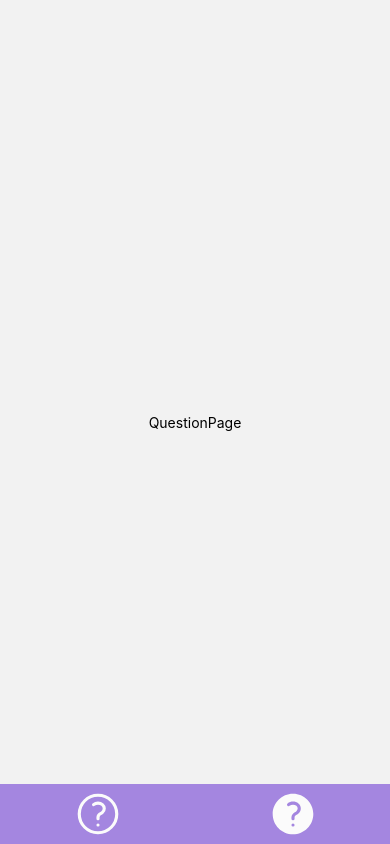
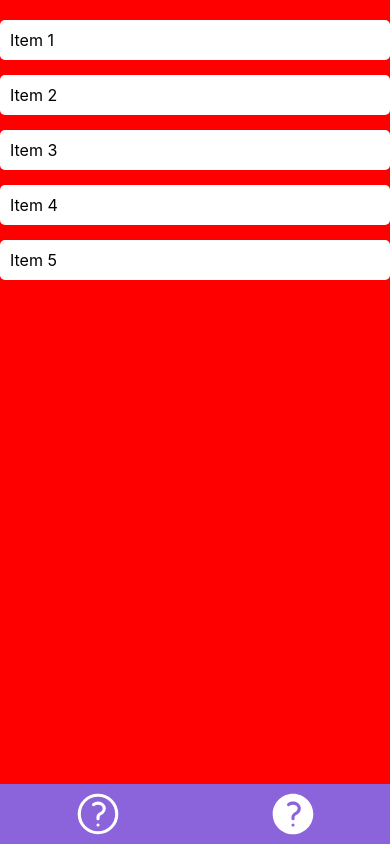
Before and after one commit to CemSToker/MobileApp, a React Native app: screen /QuestionPage in a window 390 px wide. Built offline with nearby package versions, Linux system fonts and the light colour scheme.

Commit message:
Scroll View ve veri fetch calisiyor

```diff
--- a/AsyncStorage.js
+++ b/AsyncStorage.js
@@ -17,7 +17,7 @@ export const getObject = async (key) => {
     const jsonValue = await AsyncStorage.getItem(key);
     if (jsonValue !== null) {
       const value = JSON.parse(jsonValue);
-      console.log('Object retrieved:', value);
+      console.log('Object retrieved:');
       return value;
     }
   } catch (e) {
--- a/components/main/BottomTab.js
+++ b/components/main/BottomTab.js
@@ -68,7 +68,7 @@ const styles =StyleSheet.create({
         bottom:0,
         zIndex:999,
         backgroundColor:colours.bottomtab,
-        opacity: 0.75,
+        opacity: 1,
     },
     wrapper2:{flexDirection:"row",justifyContent:"space-around",height:55,paddingTop:5,marginBottom:5,borderRadius: 20}
 
--- a/components/main/MultiColorGradient.js
+++ /dev/null
@@ -1,78 +0,0 @@
-import React from 'react';
-import { StyleSheet, View } from 'react-native';
-import { colours } from '../../colours';
-const MultiColorGradient = ({ children }) => {
-  return (
-    <View style={styles.container}>
-      <View style={[styles.gradient, styles.gradient1]} />
-      <View style={[styles.gradient, styles.gradient2]} />
-      <View style={[styles.gradient, styles.gradient3]} />
-      <View style={[styles.gradient, styles.gradient4]} />
-      <View style={[styles.gradient, styles.gradient5]} />
-      <View style={[styles.gradient, styles.gradient6]} />
-      <View style={[styles.gradient, styles.gradient7]} />
-      <View style={styles.overlay}>
-        {children}
-      </View>
-    </View>
-  );
-};
-
-const styles = StyleSheet.create({
-  container: {
-    flex: 1,
-  },
-  gradient: {
-    position: 'absolute',
-    width: '100%',
-  },
-  gradient1: {
-    top: 0,
-    height: '14.29%',
-    backgroundColor: colours.background[0],
-  },
-  gradient2: {
-    top: '14.29%',
-    height: '14.29%',
-    backgroundColor: colours.background[1],
-    opacity: 0.9,
-  },
-  gradient3: {
-    top: '28.58%',
-    height: '14.29%',
-    backgroundColor: colours.background[2],
-    opacity: 0.8,
-  },
-  gradient4: {
-    top: '42.87%',
-    height: '14.29%',
-    backgroundColor: colours.background[3],
-    opacity: 0.7,
-  },
-  gradient5: {
-    top: '57.16%',
-    height: '14.29%',
-    backgroundColor: colours.background[4],
-    opacity: 0.6,
-  },
-  gradient6: {
-    top: '71.45%',
-    height: '14.29%',
-    backgroundColor: colours.background[5],
-    opacity: 0.5,
-  },
-  gradient7: {
-    top: '85.74%',
-    height: '14.29%',
-    backgroundColor: colours.background[6],
-    opacity: 0.4,
-  },
-  overlay: {
-    ...StyleSheet.absoluteFillObject,
-    justifyContent: 'center',
-    alignItems: 'center',
-    zIndex: 5,
-  },
-});
-
-export default MultiColorGradient;
--- a/components/main/SvgGradient.js
+++ b/components/main/SvgGradient.js
@@ -1,25 +1,76 @@
-import React from 'react';
-import { StyleSheet, View, Text } from 'react-native';
+import React, { useEffect, useRef, useCallback } from 'react';
+import { StyleSheet, View, Text, Animated, Easing } from 'react-native';
 import Svg, { Defs, LinearGradient, Stop, Rect } from 'react-native-svg';
 import { colours } from '../../colours';
+import { useFocusEffect } from '@react-navigation/native';
 
-const SvgGradient = ({children}) => {
+const AnimatedLinearGradient = Animated.createAnimatedComponent(LinearGradient);
+
+const SvgGradient = ({ children }) => {
+  const x1 = useRef(new Animated.Value(0)).current;
+  const y1 = useRef(new Animated.Value(0)).current;
+  const x2 = useRef(new Animated.Value(1)).current;
+  const y2 = useRef(new Animated.Value(1)).current;
+  const animationRef = useRef(null);
+
+  const animateGradient = useCallback(() => {
+    animationRef.current = Animated.loop(
+      Animated.sequence([
+        Animated.timing(x1, {
+          toValue: 1,
+          duration: 8000,
+          easing: Easing.linear,
+          useNativeDriver: false,
+        }),
+        Animated.timing(y1, {
+          toValue: 1,
+          duration: 8000,
+          easing: Easing.linear,
+          useNativeDriver: false,
+        }),
+        Animated.timing(x2, {
+          toValue: 0,
+          duration: 8000,
+          easing: Easing.linear,
+          useNativeDriver: false,
+        }),
+        Animated.timing(y2, {
+          toValue: 0,
+          duration: 8000,
+          easing: Easing.linear,
+          useNativeDriver: false,
+        }),
+      ])
+    );
+    animationRef.current.start();
+  }, [x1, y1, x2, y2]);
+
+  useFocusEffect(
+    useCallback(() => {
+      animateGradient();
+
+      return () => {
+        if (animationRef.current) {
+          animationRef.current.stop();
+        }
+      };
+    }, [animateGradient])
+  );
+
   return (
     <View style={styles.container}>
       <Svg height="100%" width="100%" style={StyleSheet.absoluteFill}>
         <Defs>
-          <LinearGradient id="grad" x1="0" y1="0" x2="1" y2="1">
+          <AnimatedLinearGradient id="grad" x1={x1} y1={y1} x2={x2} y2={y2}>
             <Stop offset="0" stopColor={colours.background[0]} />
             <Stop offset="0.33" stopColor={colours.background[1]} />
             <Stop offset="0.66" stopColor={colours.background[2]} />
             <Stop offset="1" stopColor={colours.background[3]} />
-          </LinearGradient>
+          </AnimatedLinearGradient>
         </Defs>
         <Rect x="0" y="0" width="100%" height="100%" fill="url(#grad)" />
       </Svg>
-      <View style={styles.overlay}>
-        {children}
-      </View>
+      <View style={styles.overlay}>{children}</View>
     </View>
   );
 };
--- a/screens/MainPage.js
+++ b/screens/MainPage.js
@@ -2,10 +2,29 @@ import React, { useEffect, useRef } from 'react'
 import BottomTab from '../components/main/BottomTab';
 import { Animated, StyleSheet, View, Text } from 'react-native';
 import { colours } from '../colours';
-import MultiColorGradient from '../components/main/MultiColorGradient';
 import SvgGradient from '../components/main/SvgGradient';
+import { storeObject } from '../AsyncStorage';
 
 function MainPage({ navigation }) {
+  storeObject('answeredQuestion', {
+
+    Alevel:[1,0,0],
+
+    Sat:[1,1,1],
+
+    Integral:[1,2,0],
+
+    Differentiation:[1,2,0],
+
+    Trigonometry:[1,2,0]
+
+    });
+
+    storeObject('userInfo', {
+      points:12,
+      lastlogin:1,
+      lastchosen:"Alevel"
+    });
   return(
     <View style={styles.container}>
     <SvgGradient>
--- a/screens/QuestionPage.js
+++ b/screens/QuestionPage.js
@@ -1,16 +1,81 @@
-import { View, Text } from 'react-native'
-import React from 'react'
-import BottomTab from '../components/main/BottomTab'
+import React, { useEffect, useState } from 'react';
+import { View, Text, ScrollView, StyleSheet } from 'react-native';
+import BottomTab from '../components/main/BottomTab';
+import { getObject } from '../AsyncStorage';
 
+const QuestionPage = ({navigation}) => {
+  // Gereken data: lastlogin ve questions
+  /* Alevel:[0,0,0]
 
-const QuestionPage = () => {
+Sat:[1,1,1]
+
+Integral:[1,2,0]
+
+Differentiation:[1,2,0]
+
+Trigonometry:[1,2,0]*/
+  const [last, setLast] = useState(1);
+  const [lastc, setLastc] = useState("Alevel");  //Last answered question topic
+  const [Alevel, setAlevel] = useState([0,0,0]);
+  const [Sat, setSat] = useState([0,0,0]);
+  const [Integral, setIntegral] = useState([0,0,0]);
+  const [Differentiation, setDifferentiation] = useState([0,0,0]);
+  const key1 = "userInfo";
+  const key2 = "answeredQuestion";
+
+  const items = ['Item 1', 'Item 2', 'Item 3', 'Item 4', 'Item 5'];
+  useEffect(() => {
+    const fetchData = async () => {
+      const storedData1 = await getObject(key1);
+      const storedData2 = await getObject(key2);
+      if (storedData1) {
+        setLast(storedData1.lastlogin);
+        setLastc(storedData1.lastchosen);
+      }
+      if (storedData2){
+        setAlevel(storedData2.Alevel);
+        setSat(storedData2.Sat);
+        setIntegral(storedData2.Integral);
+        setDifferentiation(storedData2.Differentiation);
+
+      }
+    };
+
+    fetchData();
+  }, []);
+
+  console.log(Alevel)
   return (
-    <View style={{ flex: 1, justifyContent: 'center', alignItems: 'center' }}>
-      <Text>QuestionPage</Text>
-
+    <View style={styles.container}>
+      <ScrollView contentContainerStyle={styles.scrollViewContent}>
+        {items.map((item, index) => (
+          <View key={index} style={styles.itemContainer}>
+            <Text style={styles.itemText}>{item}</Text>
+          </View>
+        ))}
+      </ScrollView>
       <BottomTab navigation={navigation} active={"questions"}/>
     </View>
-  )
-}
+  );
+};
 
-export default QuestionPage
+const styles = StyleSheet.create({
+  container: {
+    flex: 1,
+    backgroundColor: 'red',
+  },
+  scrollViewContent: {
+    paddingVertical: 20,
+  },
+  itemContainer: {
+    marginBottom: 15,
+    padding: 10,
+    backgroundColor: 'white',
+    borderRadius: 5,
+  },
+  itemText: {
+    fontSize: 16,
+  },
+});
+
+export default QuestionPage;
```
